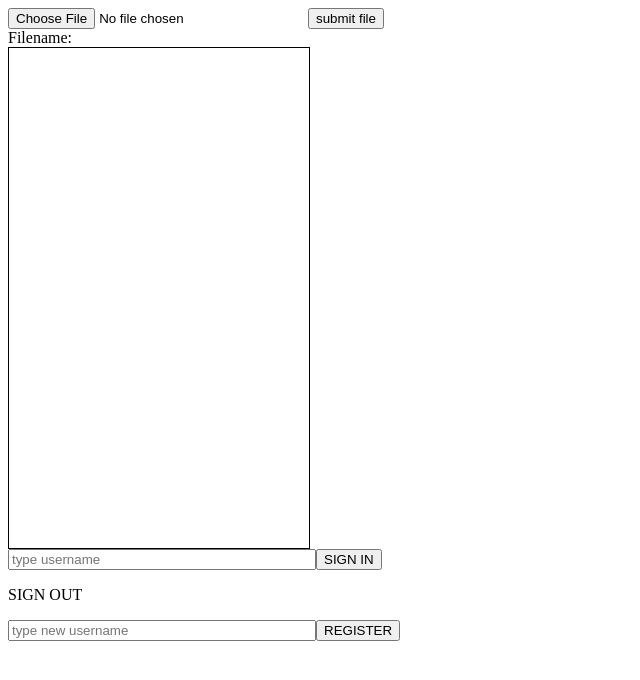
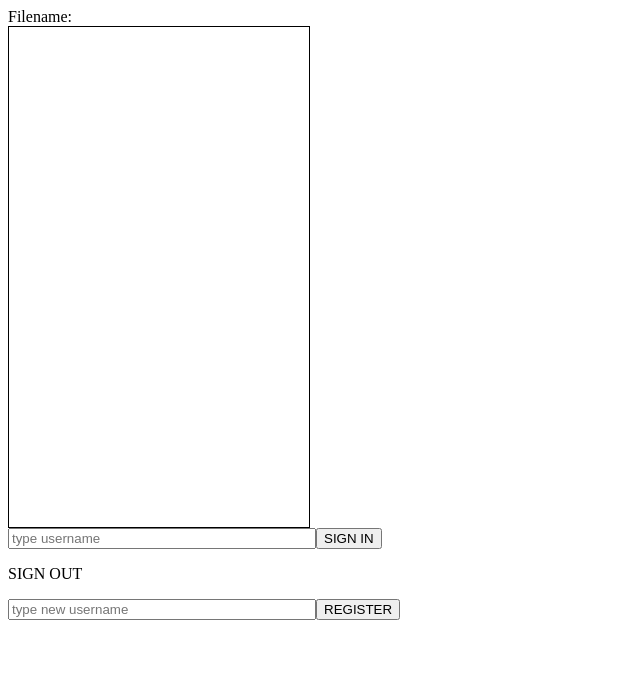
Before and after one commit to hnryzhng/mini-fridge, a React (Create React App) app in the folder client/: page / in a window 1280 px wide. Shown: the top 680 px of the page, without its empty margins (0-640 px from the left). Built offline with nearby package versions, Linux system fonts and the light colour scheme.

Commit message:
conditionally show file upload form if logged in

```diff
--- a/client/src/App.js
+++ b/client/src/App.js
@@ -18,9 +18,6 @@ class App extends Component {
 
   //componentWillMount() {
   	// call once before initial render of component
-
-  	// TASK BOOKMARK
-  	// separate user and list pages, then proceed with calling array of file names
 
     // TASK: load list of file names for specific signed in user when List component mounts
     // validate if logged in
@@ -182,18 +179,21 @@ class App extends Component {
 
   render() {
 
+  	// conditionally show upload file field only if logged in
+  	const isLoggedIn = this.state.loggedIn;
+  	let uploadFileField;
+
+  	if (isLoggedIn) {
+  		uploadFileField = <UploadFileForm />;
+
+  	} else {
+  		uploadFileField = null;
+  	}
+
     return (
       <div>
-        <form onSubmit={this.uploadFile}>
 
-          <input type="file" style={{ width: "300px" }} placeholder="upload file" name="fileData" onChange= {this.handleFileUpload} />
-
-          <button type="submit">
-              submit file
-          </button>
-
-        </form>
-
+        {uploadFileField}
 
         <div id="fileName">
           Filename: {this.state.fileName}
@@ -235,6 +235,22 @@ class App extends Component {
   }
 }
 
+class UploadFileForm extends Component {
+	render() {
+		return(
+			<form onSubmit={this.uploadFile}>
+
+	          <input type="file" style={{ width: "300px" }} placeholder="upload file" name="fileData" onChange= {this.handleFileUpload} />
+
+	          <button type="submit">
+	              submit file
+	          </button>
+
+	        </form>
+	    )
+	}
+}
+
 class List extends Component {
   render() {
     let list = this.props.fileNamesArray.map((file,index)=>{
```
